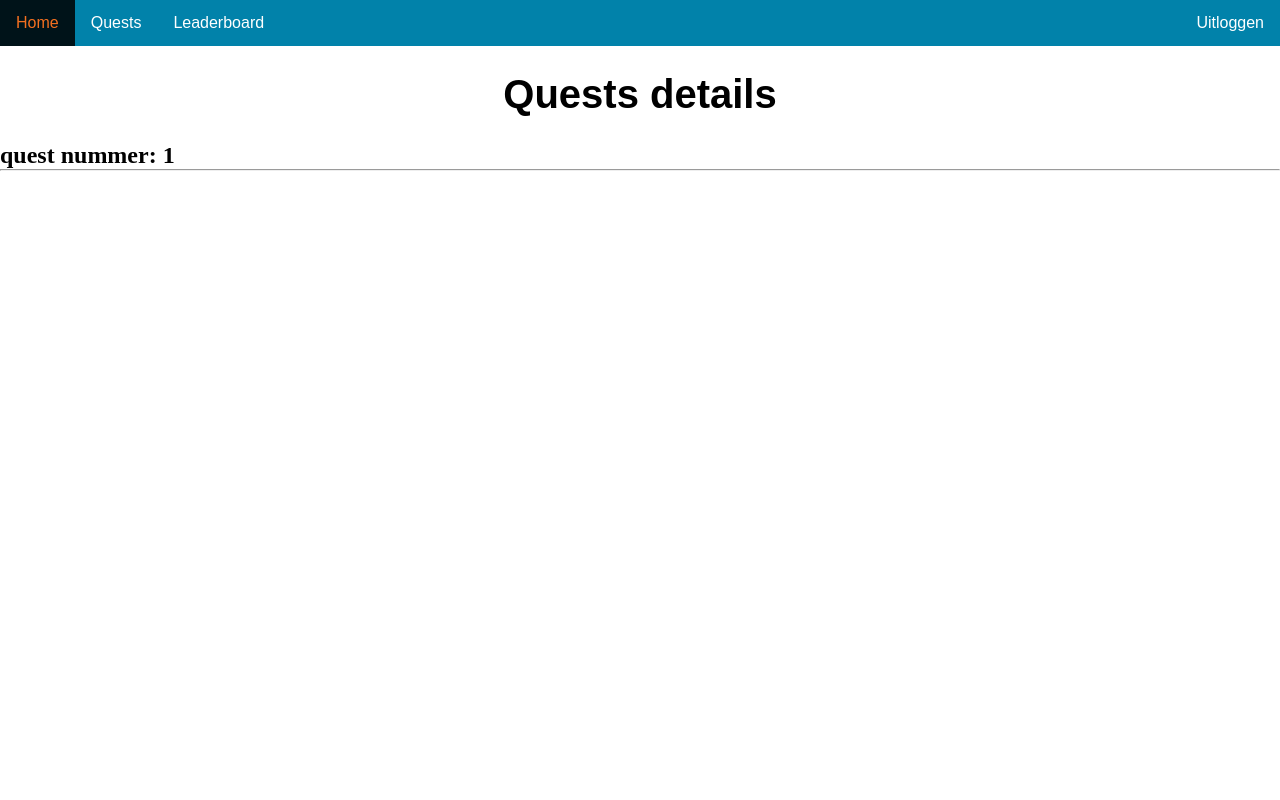
After one commit to KyanJeuring/HondsrugQuest, a PHP site: page /questdetails.php?id=1 in a window 1280 px wide. The commit adds this page. Run offline with PHP 8.4, Linux system fonts and the light colour scheme; the visitor is signed in with stand-in values (Sample User, id 1).

Commit message:
hondsrugquest v0.10b
quest id wordt uitgelezen op de questdetails.php pagina

```diff
--- a/Quests.php
+++ b/Quests.php
@@ -52,7 +52,7 @@ if (isset($_SESSION['id']) && isset($_SESSION['uName']) && isset($_SESSION['Emai
     if ($result > 0) {
         //quests laten zien
         while ($row = $result->fetch_assoc()) {
-            echo "<center>" . "<br>" . "Titel: " . $row["titel"] . "," . "&nbsp;" . "Beschrijving: " . $row["beschrijving"] . "," . "&nbsp;" . "Punten: " . $row["punten"] . "</center>";
+            echo "<center>" . "<br>" . "Titel: " . $row["titel"] . "," . "&nbsp;" . "Beschrijving: " . $row["beschrijving"] . "," . "&nbsp;" . "Punten: " . $row["punten"] . "&nbsp;" . "<a href='./questdetails.php?id=" .$row['id']."'> details bekijken  </a> </button>" . "</center>";
         }
     } else {
         echo "Geen quests beschikbaar.";
--- /dev/null
+++ b/questdetails.php
@@ -0,0 +1,56 @@
+<?php
+session_start();
+if (isset($_SESSION['id']) && isset($_SESSION['uName']) && isset($_SESSION['Email'])) {
+
+    $servername = "127.0.0.1";
+    $username = "hondsrug_hondsrugquest";
+    $password = "hondsrugquest";
+    $databasename = "hondsrug_hondsrugquest";
+
+        // Connectie aanmaken
+        $conn = new mysqli($servername, $username, $password, $databasename);
+
+        // Connectie checken
+        if ($conn->connect_error) {
+            die("Connection failed: " . $conn->connect_error);
+        }
+
+
+?>
+
+<html lang="nl">
+<head>
+<head>
+        <meta charset="utf-8" />
+        <meta name="viewport" content="width=device-width, initial-scale=1.0" />
+        <title>Details van de Quest</title>
+        <link rel="icon" href="assets/favicon.ico" />
+        <link rel="stylesheet" type="text/css" href="css/index.css" />
+        <link rel="stylesheet" type="text/css" href="css/navBar.css" />
+    </head>
+    <body>
+        <nav>
+            <ul id="navBarLeft">
+                <li><a href="./index.php">Home</a></li>
+                <li><a href="./Quests.php">Quests</a></li>
+                <li><a href="./leaderboard.php">Leaderboard</a></li>
+            </ul>
+            <ul id="navBarRight">
+                <li><a href="./logout.php">Uitloggen</a></li>
+            </ul>
+        </nav>
+        <h1 id="pageTitle">Quests details</h1>
+        <h2>quest nummer: <?php echo $_GET['id']; ?> </h2>
+
+
+        <hr>
+    </body>
+
+</html>
+<?php
+
+} else {
+    header("Location: inlog.php");
+    exit();
+}
+?>
```
